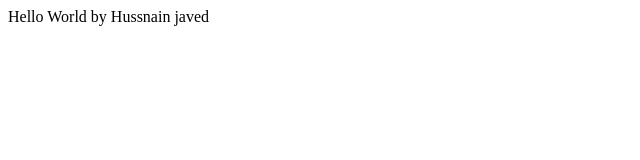
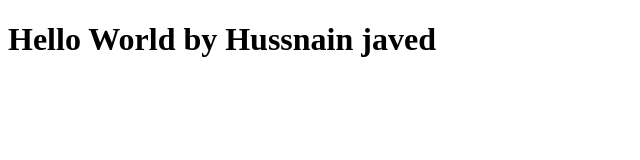
Before and after one commit to hussnainjav3d/bootcamp2020, a plain HTML site: page index.html in a window 1280 px wide. Shown: the whole page, without its empty margins (0-640 px from the left). Drawn offline with Linux system fonts and the light colour scheme.

Commit message:
h1 added to index.html

```diff
--- a/index.html
+++ b/index.html
@@ -5,7 +5,8 @@
 </head>
 <body>
     <div>
-        Hello World by Hussnain javed
+        <h1>Hello World by Hussnain javed</h1>
+
     </div>
 </body>
 </html>
```
